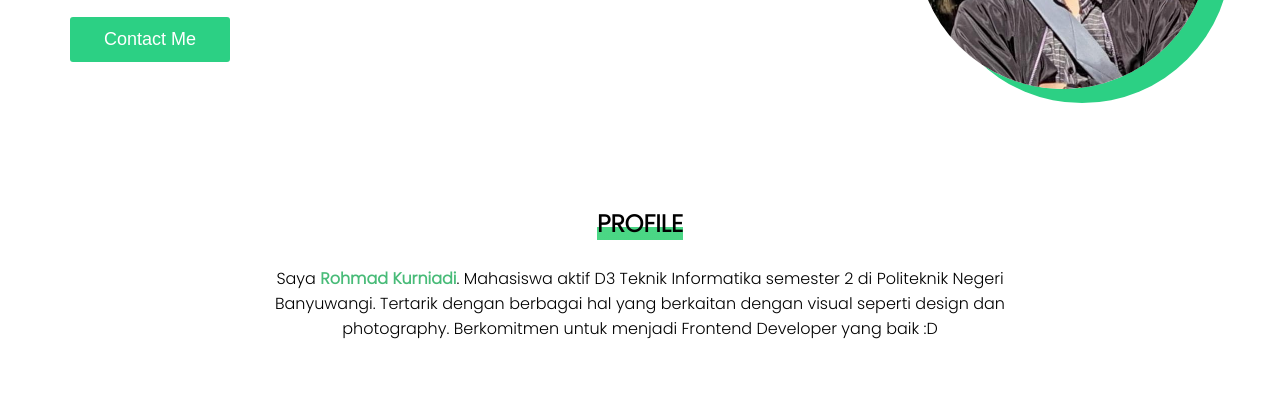
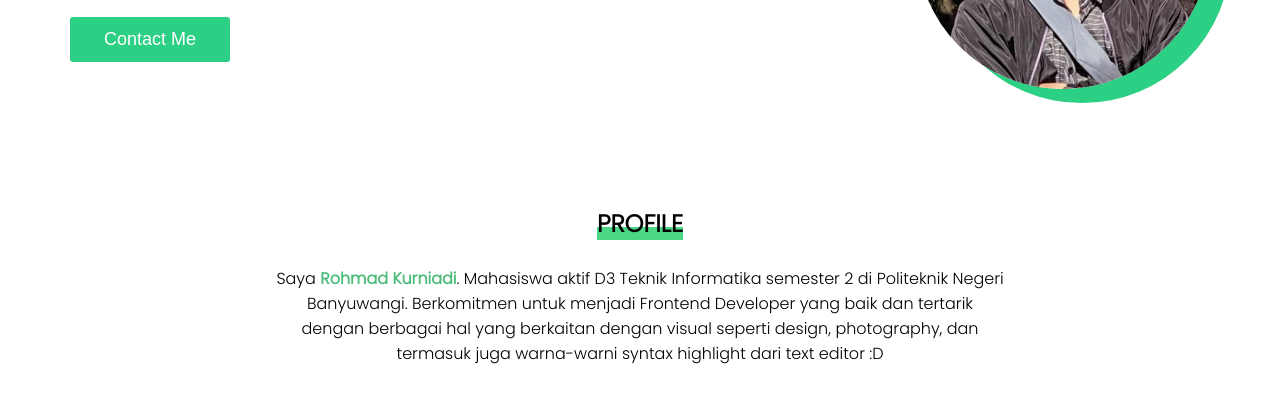
Before and after one commit to logixode/Web-Fundamental-Submission-Dicoding, a plain HTML site: page index.html in a window 1280 px wide. Shown: the part 369-778 px from the top of the page. Drawn offline with Linux system fonts and the light colour scheme.

Commit message:
change profile text

```diff
--- a/index.html
+++ b/index.html
@@ -42,7 +42,7 @@
             <div id="content" class="container">
                 <article id="profile" class="center section">
                     <h1><span class="text-shadow-green">PROFILE</span></h1>
-                    <p>Saya <span class="name"><b>Rohmad Kurniadi</b></span>. Mahasiswa aktif D3 Teknik Informatika semester 2 di Politeknik Negeri Banyuwangi. Tertarik dengan berbagai hal yang berkaitan dengan visual seperti design dan photography. Berkomitmen untuk menjadi Frontend Developer yang baik :D</p>
+                    <p>Saya <span class="name"><b>Rohmad Kurniadi</b></span>. Mahasiswa aktif D3 Teknik Informatika semester 2 di Politeknik Negeri Banyuwangi. Berkomitmen untuk menjadi Frontend Developer yang baik dan tertarik dengan berbagai hal yang berkaitan dengan visual seperti design, photography, dan termasuk juga warna-warni syntax highlight dari text editor :D</p>
                 </article>
                 <div id="about" class="section">
                     <h2 class="center"><span class="text-shadow-green">ABOUT ME</span></h2>
```
